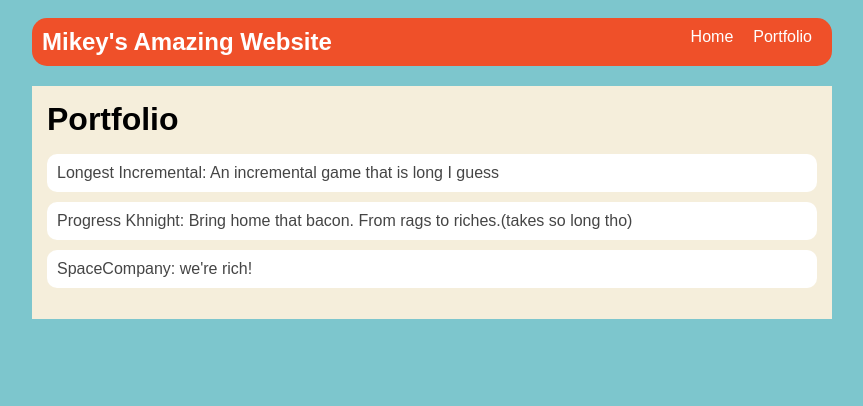
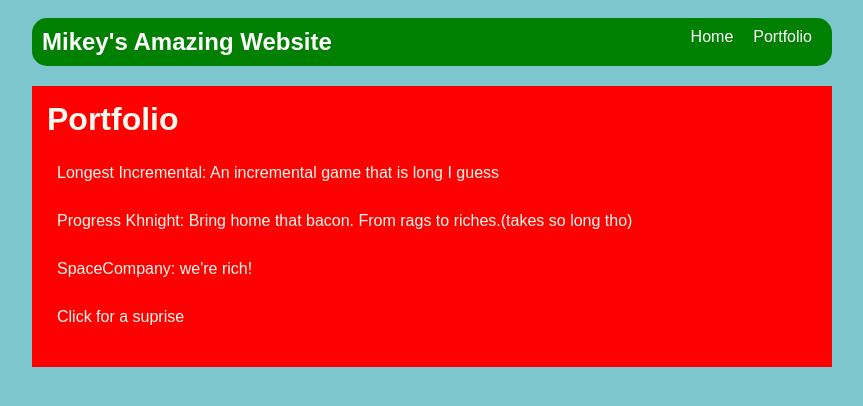
Before and after one commit to MichaelSleeper/MichaelSleeper.github.io, a plain HTML site: page portfolio.html in a window 1280 px wide. Shown: the whole page, without its empty margins (208-1071 px from the left). Drawn offline with Linux system fonts and the light colour scheme.

Commit message:
changed color and added a mystery link(not a virus)

```diff
--- a/portfolio.html
+++ b/portfolio.html
@@ -41,6 +41,12 @@
                 >SpaceCompany: we're rich!</a
               >
             </li>
+
+            <li>
+              <a href="https://www.youtube.com/watch?v=8LS8mpEQ7ek"
+                >Click for a suprise</a
+              >
+            </li>
           </ul>
         </div>
       </main>
--- a/style.css
+++ b/style.css
@@ -12,7 +12,7 @@ body {
 
 /* navigation menu */
 nav {
-  background: rgb(239, 80, 41);
+  background: green;
   margin: 0 auto;
   display: flex;
   padding: 10px;
@@ -47,7 +47,7 @@ a {
 
 /* main container area beneath menu */
 main {
-  background: rgb(245, 238, 219);
+  background: red;
   display: flex;
   margin-top: 20px;
 }
@@ -68,7 +68,7 @@ main {
 
 /* interests section styles */
 #interests {
-  border: 4px silver ridge;
+  border: 4px turquoise solid;
   padding: 8px;
   margin-top: 20px;
 }
@@ -80,7 +80,7 @@ h3 {
 
 /* Portfolio styles */
 .content h1 {
-  color: black;
+  color: floralwhite;
 }
 
 #portfolio {
@@ -89,19 +89,19 @@ h3 {
 }
 
 #portfolio li {
-  background: #fff;
+  background: impalablue;
   padding: 10px;
   border-radius: 10px;
   margin-bottom: 10px;
 }
 
 #portfolio li:hover {
-  background: #eee;
+  background: lightseagreen;
 }
 
 #portfolio a {
   text-decoration: none;
-  color: #454545;
+  color: floralwhite;
 }
 
 /* responsive web design */
```
Also changed, not shown: index.html (+1 -1 lines).
